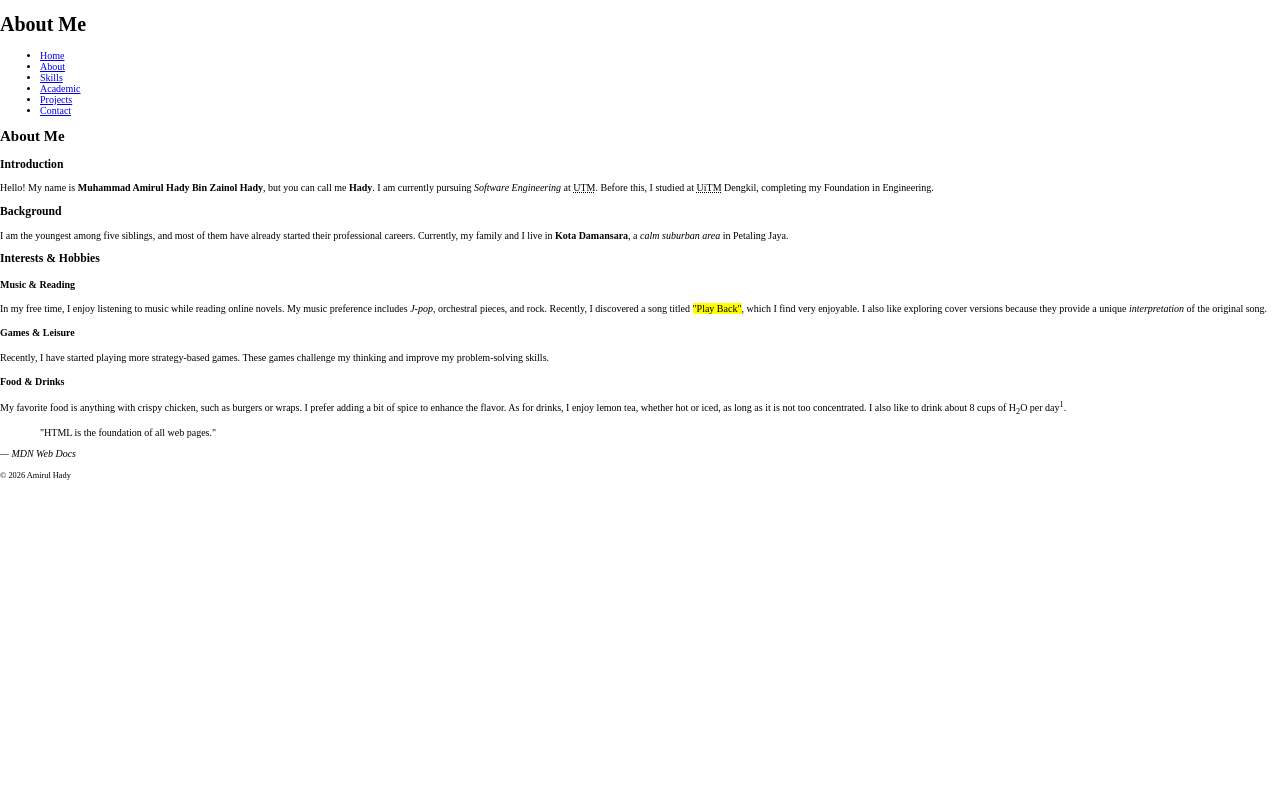
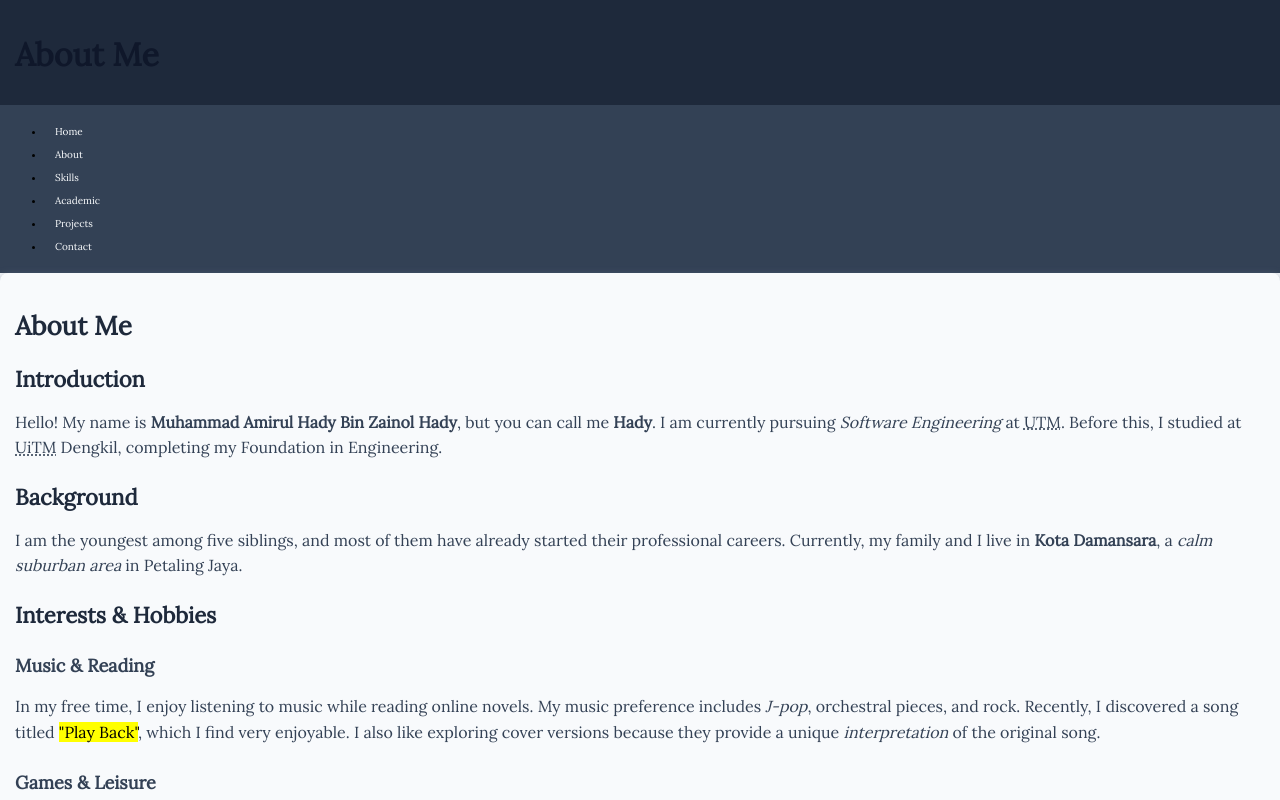
Before and after one commit to muhammadamirulhady-cloud/html-lab-EX1-AmirulHady, a plain HTML site: page about.html in a window 1280 px wide. Shown: the top 800 px of the page. Drawn offline with Linux system fonts and the light colour scheme.

Commit message:
Completed Task 2B

```diff
--- a/style.css
+++ b/style.css
@@ -1,6 +1,7 @@
 @import url('https://fonts.googleapis.com/css2?family=Lora&family=Playfair+Display&display=swap');
 
-/* ROOT VARIABLES */
+
+/*TASK 1*/
 :root {
     --color-primary: #1e293b;
     --color-secondary: #334155;
@@ -23,6 +24,9 @@ html {
 body {
     margin: 0;
     padding: 0;
+    font-family: var(--font-body);
+    background-color: var(--color-light);
+
 }
 
 *,
@@ -30,3 +34,128 @@ body {
 *::after {
     box-sizing: border-box;
 }
+
+/*TASK 2*/
+h1 {
+    font-size: 3.2rem;
+    line-height: 1.2;
+    color: var(--color-dark);
+    margin-bottom: var(--space-md);
+}
+
+h2 {
+    font-size: 2.6rem;
+    line-height: 1.3;
+    color: var(--color-primary);
+    margin-bottom: var(--space-md);
+}
+
+h3 {
+    font-size: 2.2rem;
+    line-height: 1.3;
+    color: var(--color-primary);
+    margin-bottom: var(--space-sm);
+}
+
+h4 {
+    font-size: 1.8rem;
+    line-height: 1.4;
+    color: var(--color-secondary);
+    margin-bottom: var(--space-sm);
+}
+
+p {
+    font-size: 1.6rem;
+    line-height: 1.6;
+    color: var(--color-secondary);
+    margin-bottom: var(--space-sm);
+}
+
+small {
+    font-size: 1.2rem;
+    color: var(--color-gray);
+}
+
+blockquote {
+    font-size: 1.6rem;
+    font-style: italic;
+    color: var(--color-gray);
+    padding-left: var(--space-md);
+    margin: var(--space-md) 0;
+}
+
+code {
+    font-family: monospace;
+    background-color: var(--color-gray);
+    color: var(--color-light);
+    padding: 0.2rem 0.4rem;
+    border-radius: 4px;
+    font-size: 1.4rem;
+}
+
+caption {
+    font-size: 1.6rem;
+    margin-bottom: var(--space-sm);
+    color: var(--color-primary);
+}
+
+header {
+    background-color: var(--color-primary);
+    color: var(--color-light);
+    padding: var(--space-md);
+}
+
+nav {
+    background-color: var(--color-secondary);
+    padding: var(--space-sm);
+}
+
+main {
+    padding: var(--space-md);
+}
+
+footer {
+    background-color: var(--color-dark);
+    color: var(--color-light);
+    padding: var(--space-md);
+    margin-top: var(--space-lg);
+}
+
+nav a:link {
+    color: var(--color-light);
+    text-decoration: none;
+    padding: 0.5rem 1rem;
+    border-radius: 4px;
+    margin-right: 0.5rem;
+    display: inline-block;
+}
+
+nav a:visited {
+    color: var(--color-gray);
+}
+
+nav a:hover {
+    color: var(--color-primary);
+    background-color: var(--color-light);
+}
+
+nav a:active {
+    color: var(--color-accent2);
+}
+
+section {
+    background-color: var(--color-light);
+    padding: var(--space-md);
+    margin-bottom: var(--space-md);
+    border-radius: 8px;
+    box-shadow: 0 4px 10px var(--color-gray);
+}
+
+button {
+    padding: 0.8rem 1.6rem;
+    margin: 0.5rem;
+    border-radius: 6px;
+    border: none;
+    background-color: var(--color-accent);
+    color: var(--color-light);
+}
```
